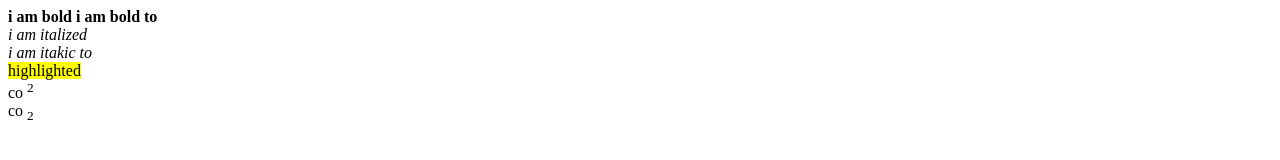
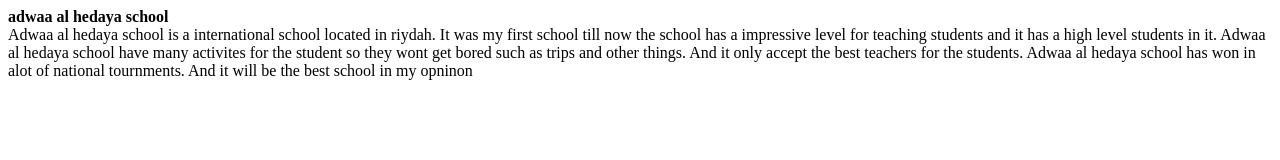
Before and after one commit to Mohammed2011201/html, a plain HTML site: page formatting.html in a window 1280 px wide. Drawn offline with Linux system fonts and the light colour scheme.

Commit message:
formatting element

```diff
--- a/formatting.html
+++ b/formatting.html
@@ -5,14 +5,9 @@
     <meta name="viewport" content="width=device-width, initial-scale=1.0">
     <title>Document</title>
 </head>
+<b> adwaa al hedaya school</b> <br>
 <body>
-    <b> i am bold </b>
-<strong> i am bold to</strong>
-<Br>
-<I> i am italized </I> <br>
-<em> i am itakic to</em> <br>
-<mark> highlighted</mark> <br>
-co <sup> 2</sup> <br>
-co <sub>2 </sub> <br>
+    <b> </b>  Adwaa al hedaya school is a international school located in riydah. It was my first school till now the school has a impressive level for teaching students and it has a high level students in it. Adwaa al hedaya school have many activites for the student so they wont get bored such as trips and other things. And it only accept the best teachers for the students. Adwaa al hedaya school has won in alot of national tournments. And it will be the best school in my opninon
+
 </body>
 </html>
```
